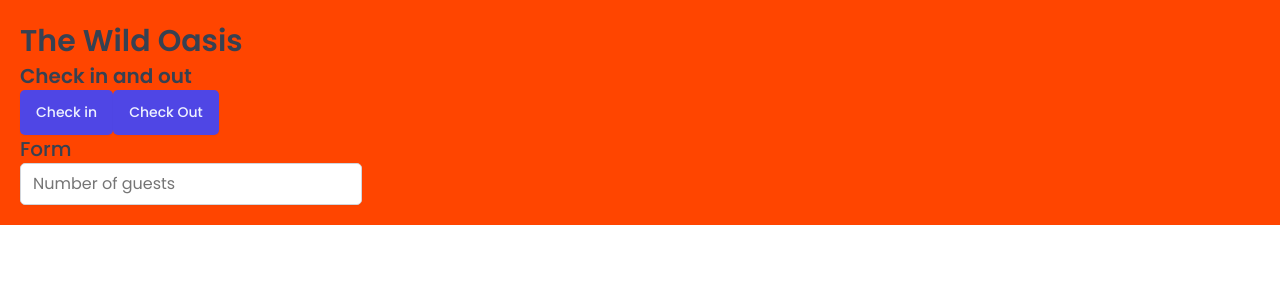
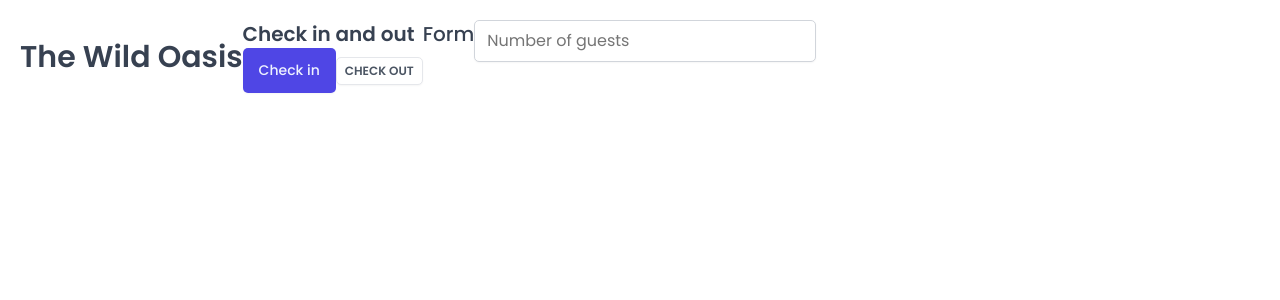
Before and after one commit to DiegoRanon/Wild-Oasis, a React (Vite) app: page / in a window 1280 px wide. Shown: the top 300 px of the page. Built offline with nearby package versions, Linux system fonts and the light colour scheme; a web font is replaced by a local one.

Commit message:
Reusable Styled Components

```diff
--- a/src/App.jsx
+++ b/src/App.jsx
@@ -4,26 +4,37 @@
 import Button from "./ui/Button";
 import Input from "./ui/Input";
 import Heading from "./ui/Heading";
-
-
+import Row from "./ui/Row";
 
 const StyledApp = styled.div`
-  background-color: orangered;
+  /* background-color: orangered; */
   padding: 20px;
 `;
 
 export default function App() {
   return (
     <StyledApp>
-      <GlobalStyles />
-      <Heading as='h1'>The Wild Oasis</Heading>
-
-      <Heading as='h2'>Check in and out</Heading>
-      <Button>Check in</Button>
-      <Button>Check Out</Button>
-
-      <Heading as='h3'>Form</Heading>
-      <Input type='number' placeholder="Number of guests" />
+      <Row>
+        <Row type="horizontal">
+          <GlobalStyles />
+          <Heading as="h1">The Wild Oasis</Heading>
+          <div>
+            <Heading as="h2">Check in and out</Heading>
+            <Button variation="primary" size="medium">
+              Check in
+            </Button>
+            <Button variation="secondary" size="small">
+              Check Out
+            </Button>
+          </div>
+        </Row>
+        <Row>
+          <Heading as="h3">Form</Heading>
+          <form>
+            <Input type="number" placeholder="Number of guests" />
+          </form>
+        </Row>
+      </Row>
     </StyledApp>
   );
 }
--- a/src/ui/Button.jsx
+++ b/src/ui/Button.jsx
@@ -49,19 +49,17 @@
 };
 
 const Button = styled.button`
-  font-size: 1.4rem;
-  padding: 1.2rem 1.6rem;
-  font-weight: 500;
   border: none;
   border-radius: var(--border-radius-sm);
-  background-color: var(--color-brand-600);
-  color: var(--color-brand-50);
   box-shadow: var(--shadow-sm);
-  cursor: pointer;
 
-  &:hover {
-    background-color: var(--color-brand-700);
-  }
+  ${(props) => sizes[props.size]}
+  ${(props) => variations[props.variation]}
 `;
 
+Button.defaultProps = {
+  variation: "primary",
+  size: "medium",
+};
+
 export default Button;
--- /dev/null
+++ b/src/ui/Row.jsx
@@ -0,0 +1,21 @@
+import styled, { css } from "styled-components";
+
+const Row = styled.div`
+    display: flex;
+
+    ${props => props.type==='horizontal' && css`
+        justify-content: space-between;
+        align-items: center;
+    `}
+
+    ${props => props.type === 'vertical' && css`
+        flex-direction: column;
+        gap: 1.6rem;
+    `}
+`
+
+Row.defaultProps = {
+    type: 'vertical'
+}
+
+export default Row;
```
